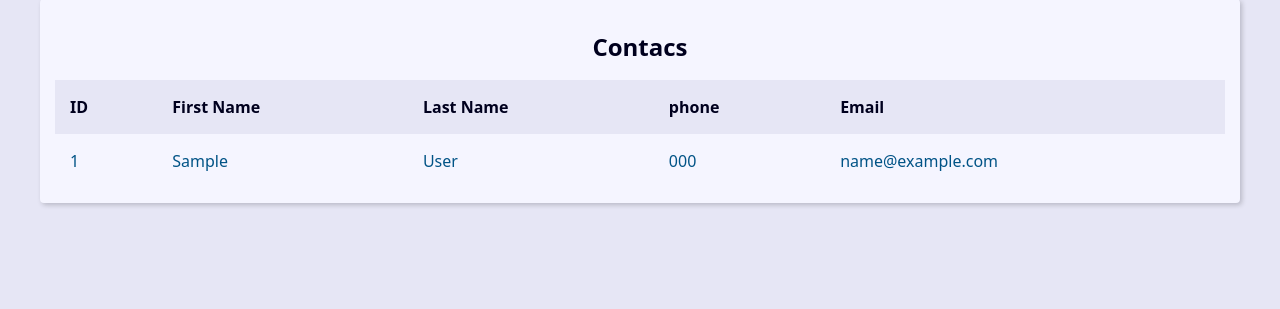
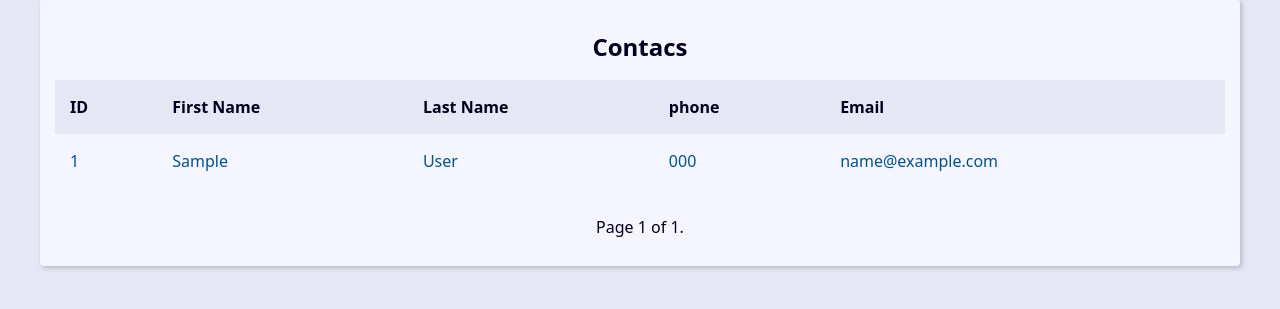
Before and after one commit to EvandroCalado/schedule_django, a Django app: page / in a window 1280 px wide. Shown: the part 270-579 px from the top of the page. Run offline with Django 5.2, Linux system fonts and the light colour scheme; tables that the repository leaves empty hold one stand-in row (values such as "Sample post").

Commit message:
✨ feat(pagination): create pagination

```diff
--- /dev/null
+++ b/base_templates/global/partials/_pagination.html
@@ -0,0 +1,27 @@
+{% if page_obj %}
+<div class="pagination">
+  <span class="step-links">
+    {% if page_obj.has_previous %}
+    <a href="?page=1&q={{ request.GET.q.strip }}">&laquo; first</a>
+    <a
+      href="?page={{ page_obj.previous_page_number }}&q={{ request.GET.q.strip }}"
+      >previous</a
+    >
+    {% endif %}
+
+    <span class="current">
+      Page {{ page_obj.number }} of {{ page_obj.paginator.num_pages }}.
+    </span>
+
+    {% if page_obj.has_next %}
+    <a href="?page={{ page_obj.next_page_number }}&q={{ request.GET.q.strip }}"
+      >next</a
+    >
+    <a
+      href="?page={{ page_obj.paginator.num_pages }}&q={{ request.GET.q.strip }}"
+      >last &raquo;</a
+    >
+    {% endif %}
+  </span>
+</div>
+{% endif %}
--- a/contact/templates/contact/contact.html
+++ b/contact/templates/contact/contact.html
@@ -1,7 +1,4 @@
-{% extends "global/base.html" %}
-
-
-{% block content %}
+{% extends "global/base.html" %} {% block content %}
 <div class="single-contact">
   <h1 class="sigle-contact-name">
     {{ contact.first_name }} {{ contact.last_name }}
--- a/contact/templates/contact/index.html
+++ b/contact/templates/contact/index.html
@@ -1,7 +1,7 @@
 {% extends "global/base.html" %}
 
 {% block content %}
-{% if contacts %}
+{% if page_obj %}
 <main class="content">
     <div class="responsive-table">
       <table class="contacts-table">
@@ -20,7 +20,7 @@
         </thead>
 
         <tbody>
-          {% for contact in contacts %}
+          {% for contact in page_obj %}
           <tr class="table-row">
             <td class="table-cel">
               <a
@@ -68,6 +68,8 @@
       </table>
     </div>
 
+    {% include "global/partials/_pagination.html" %}
+
   </main>
 {% else %}
   <div class="single-contact ">
--- a/contact/views/contact_views.py
+++ b/contact/views/contact_views.py
@@ -1,15 +1,18 @@
 from django.shortcuts import render, get_object_or_404, redirect
 from contact.models import Contact
 from django.db.models import Q
+from django.core.paginator import Paginator
 
 
 def index(request):
-    contacts = Contact.objects.filter(show=True).order_by('-id')[:10]
+    contacts = Contact.objects.filter(show=True).order_by('-id')
 
-    print(contacts.query)
+    paginator = Paginator(contacts, 10)
+    page_number = request.GET.get("page")
+    page_obj = paginator.get_page(page_number)
 
     context = {
-        'contacts': contacts,
+        'page_obj': page_obj,
         'site_title': ' - Contacts',
     }
 
@@ -46,10 +49,12 @@ def search(request):
         )\
         .order_by('-id')
 
-    print(contacts.query)
+    paginator = Paginator(contacts, 10)
+    page_number = request.GET.get("page")
+    page_obj = paginator.get_page(page_number)
 
     context = {
-        'contacts': contacts,
+        'page_obj': page_obj,
         'site_title': f' - Search: {search_value}',
         'search_value': search_value,
     }
```
Lines whose indentation alone changed are shown as unchanged.
